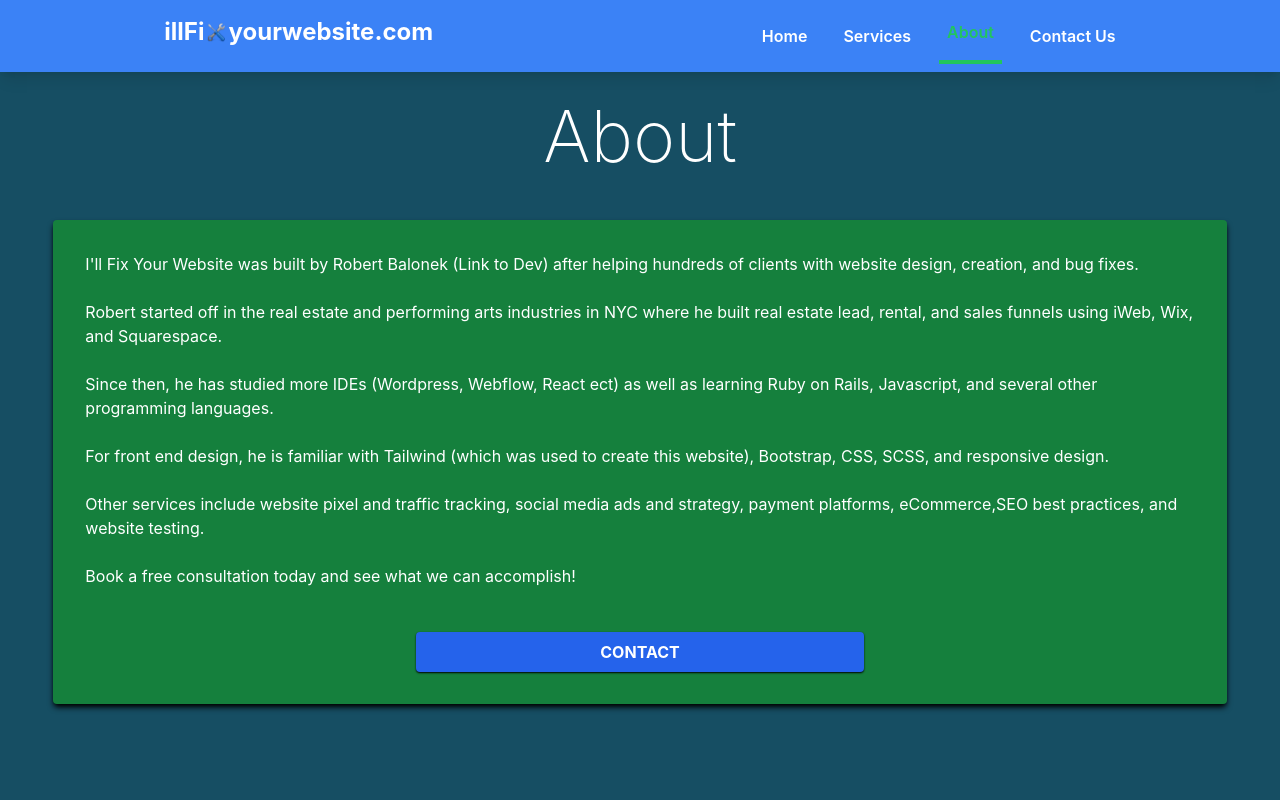
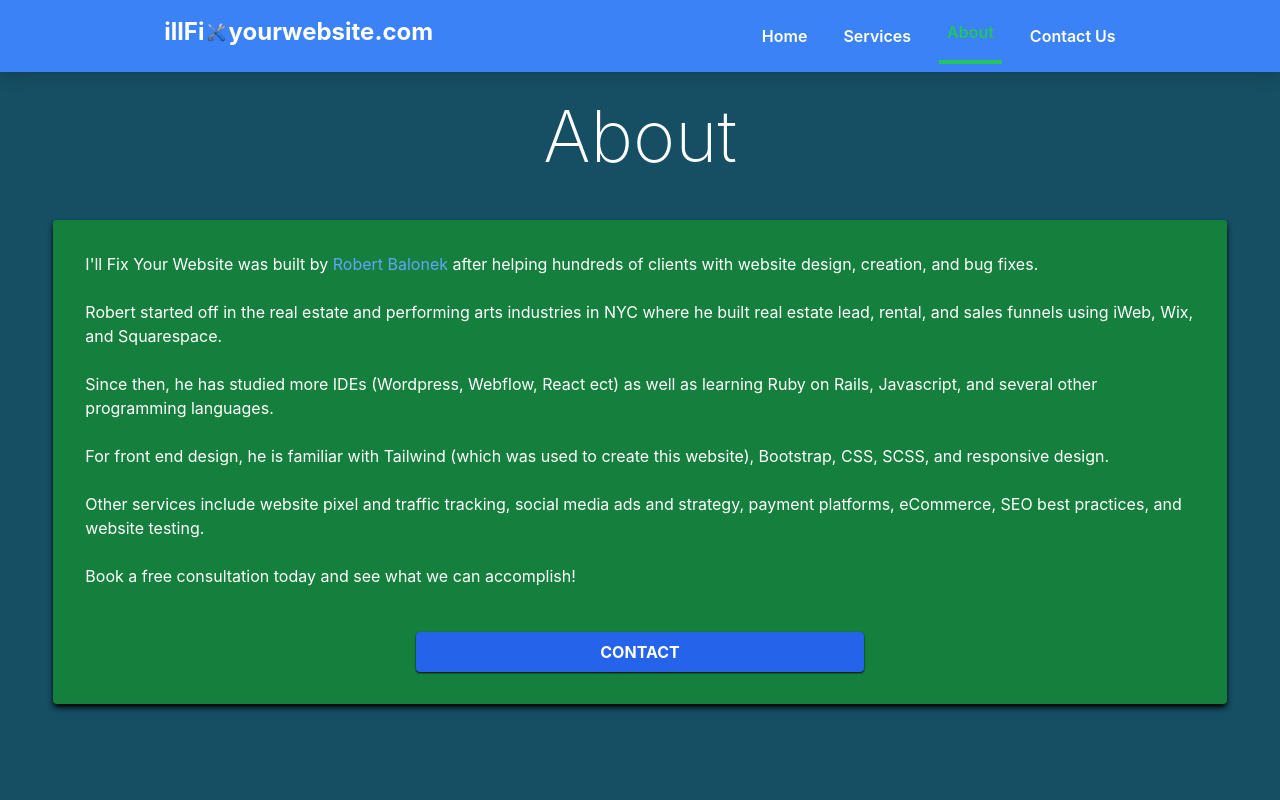
Before and after one commit to rbalonek/IllFixYourWebsite, a React (Create React App) app: page /about in a window 1280 px wide. Shown: the top 800 px of the page. Built offline with nearby package versions, Linux system fonts and the light colour scheme.

Commit message:
Hero Banner Home

```diff
--- a/src/screens/About.jsx
+++ b/src/screens/About.jsx
@@ -19,7 +19,7 @@ export default function About() {
       </div>
       <h1 className='text-center h-32  mb-5 flex justify-center items-center text-7xl font-extralight'>About</h1>
       <div className='w-11/12 bg-green-700  self-center p-8 shadow-md shadow-black rounded'>
-      <p>I'll Fix Your Website was built by Robert Balonek (Link to Dev) after helping hundreds of clients with website design, creation, and bug fixes.</p>
+      <p>I'll Fix Your Website was built by <a className='text-blue-400' href="https://robertbalonek.dev/" target="_blank" rel="noreferrer">Robert Balonek</a> after helping hundreds of clients with website design, creation, and bug fixes.</p>
       <br />
       <p>Robert started off in the real estate and performing arts industries in NYC where he built real estate lead, rental, and sales funnels using iWeb, Wix, and Squarespace.</p>
       <br />
@@ -27,7 +27,7 @@ export default function About() {
       <br />
       <p>For front end design, he is familiar with Tailwind (which was used to create this website), Bootstrap, CSS, SCSS, and responsive design. </p>
       <br />
-      <p>Other services include website pixel and traffic tracking, social media ads and strategy, payment platforms, eCommerce,SEO best practices,  and website testing. </p>
+      <p>Other services include website pixel and traffic tracking, social media ads and strategy, payment platforms, eCommerce, SEO best practices,  and website testing. </p>
       <br />
         <p>Book a free consultation today and see what we can accomplish!</p>
         <br />
```
